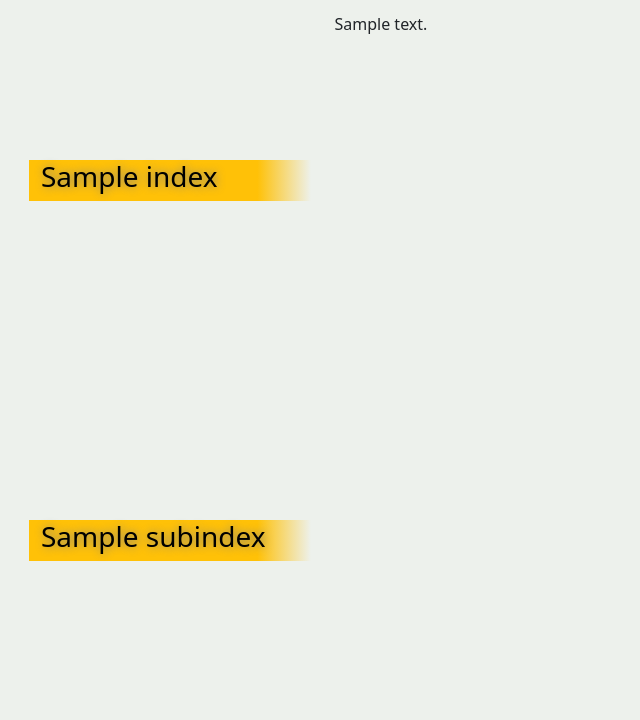
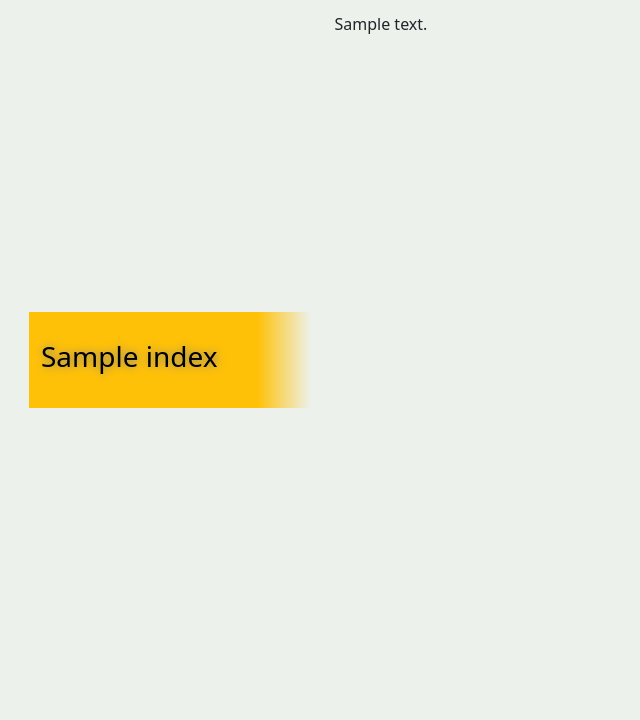
Before and after one commit to Gunior80/InfoKiosk, a Django app: template CMS/templates/CMS/templates/v1/index.html in a window 1280 px wide. Shown: the part 80-800 px from the top of the page, without its empty margins (0-640 px from the left). Run offline with Django 4.2, Linux system fonts and the light colour scheme; the template is opened without the code that fills it: most values are stand-ins (such as "Sample title", 1, 10 or a date in 2020); some libraries are stand-ins or nearby versions.

Commit message:
fix template for chrome

```diff
--- a/CMS/static/CMS/templates/v1/css/styles.css
+++ b/CMS/static/CMS/templates/v1/css/styles.css
@@ -15,15 +15,12 @@ body {
     max-width: None;
 }
 
-.row-main {
-
-}
-
 a {
     color: black;
     text-shadow: grey 1px 0 10px;
     text-decoration: none !important;
     border: none !important;
+    min-height: 12vh;
 }
 
 .row-el, .col-el {
@@ -34,10 +31,14 @@ a {
     background: linear-gradient(90deg, rgba(255,193,7,1) 0%, rgba(255,193,7,1) 81%, rgba(255,255,255,0) 100%);
     margin-top: auto;
     margin-bottom: auto;
+    min-height: 12vh;
+}
+
+h3 {
+    margin-top: revert;
 }
 
 .content {
-
     height: 90vh;
     padding-top: 12px;
     padding-bottom: 12px;
--- a/CMS/templates/CMS/templates/v1/index.html
+++ b/CMS/templates/CMS/templates/v1/index.html
@@ -25,14 +25,9 @@
         <div class="col-3 col-sm-3 col-md-3 col-lg-3 col-xl-3" style="height: 90vh; padding-right: 0px;">
             <div class="container d-flex flex-column align-items-start" style="height: 100%; padding-right: 0px;">
                 {% for index in indexes %}
-                <div class="row row-el align-items-center">
-                    <a class="col col-el align-items-center" href="{% url 'index' index=index.id %}"><h3>{{ index.name }}</h3></a>
-                </div>
-                    {% for subindex in index.get_childrens %}
-                        <div class="row row-el align-items-center">
-                            <a class="col col-el align-items-center" href="{% url 'index' index=subindex.id %}"><h3>{{ subindex.name }}</h3></a>
-                        </div>
-                    {% endfor %}
+                    <div class="row row-el align-items-center" style="min-height: 12vh;">
+                        <a class="col col-el align-items-center" href="{% url 'index' index=index.id %}"><h3>{{ index.name }}</h3></a>
+                    </div>
                 {% endfor %}
             </div>
         </div>
--- a/InfoKiosk/settings.py
+++ b/InfoKiosk/settings.py
@@ -147,7 +147,7 @@ EXTENSIONS = getattr(settings, "FILEBROWSER_EXTENSIONS",
                      })
 
 TINYMCE_DEFAULT_CONFIG = {
-    "height": "350",
+    "height": "65vh",
     "menubar": "edit view insert format tools table help",
     "plugins": "advlist autolink lists link image charmap print preview anchor searchreplace visualblocks code "
     "fullscreen insertdatetime media table paste code help wordcount spellchecker",
```
